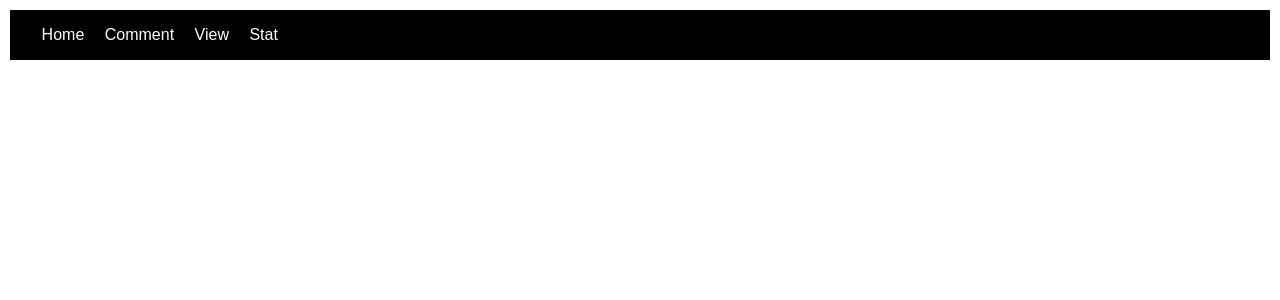
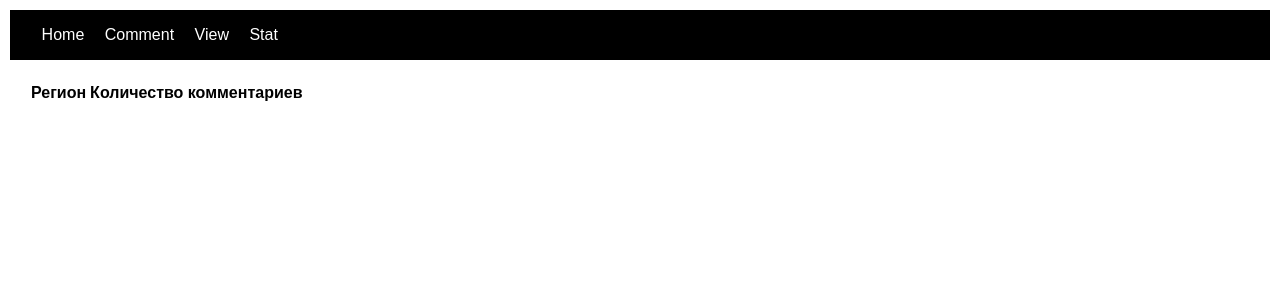
Before and after one commit to kulinsky/webframework, a Python web app: template templates/home.html in a window 1280 px wide. Shown: the top 300 px of the page. Run offline with Jinja, Linux system fonts and the light colour scheme; the template is opened without the code that fills it, so the values that code supplies are empty.

Commit message:
home.html

```diff
--- a/templates/home.html
+++ b/templates/home.html
@@ -61,6 +61,20 @@
         </div>
     </div>
 
+    <div class="container">
+        <div class="inner" id="inner_div">
+          <table>
+            <tr>
+              <th>Регион</th>
+              <th>Количество комментариев</th>
+            </tr>
+            <tbody id="tbody_region">
+          </tbody>
+          </table>
+
+        </div>
+    </div>
+
 </body>
 
 </html>
```
